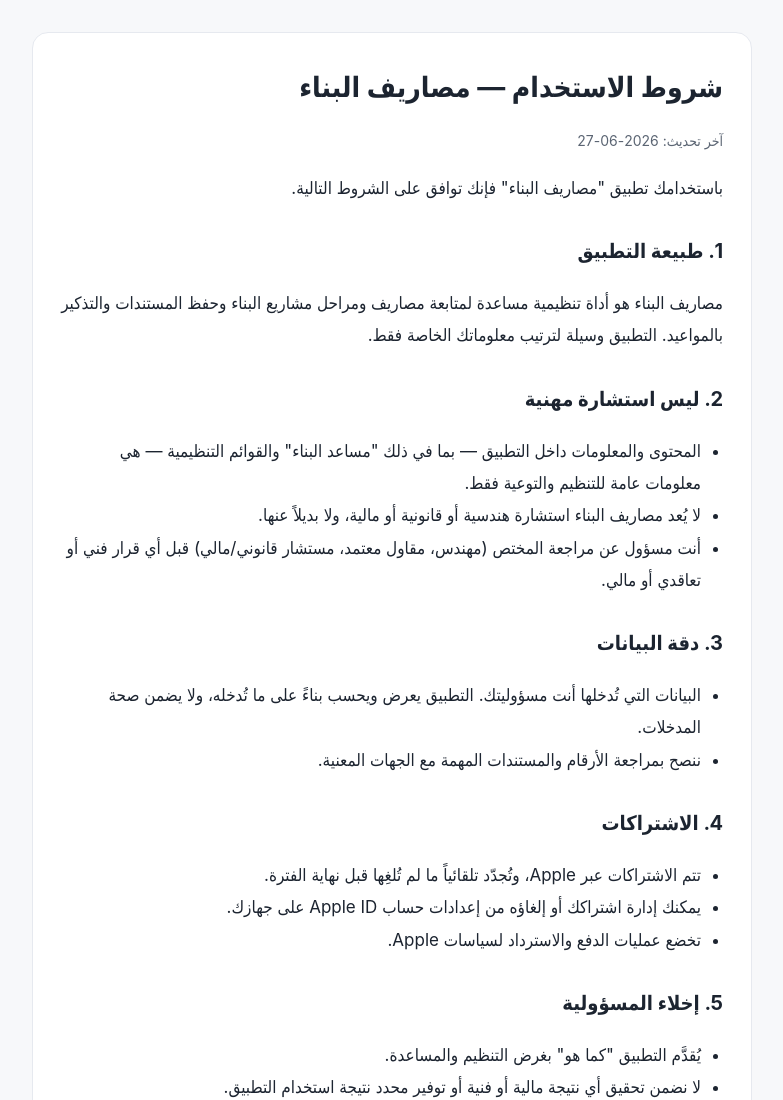
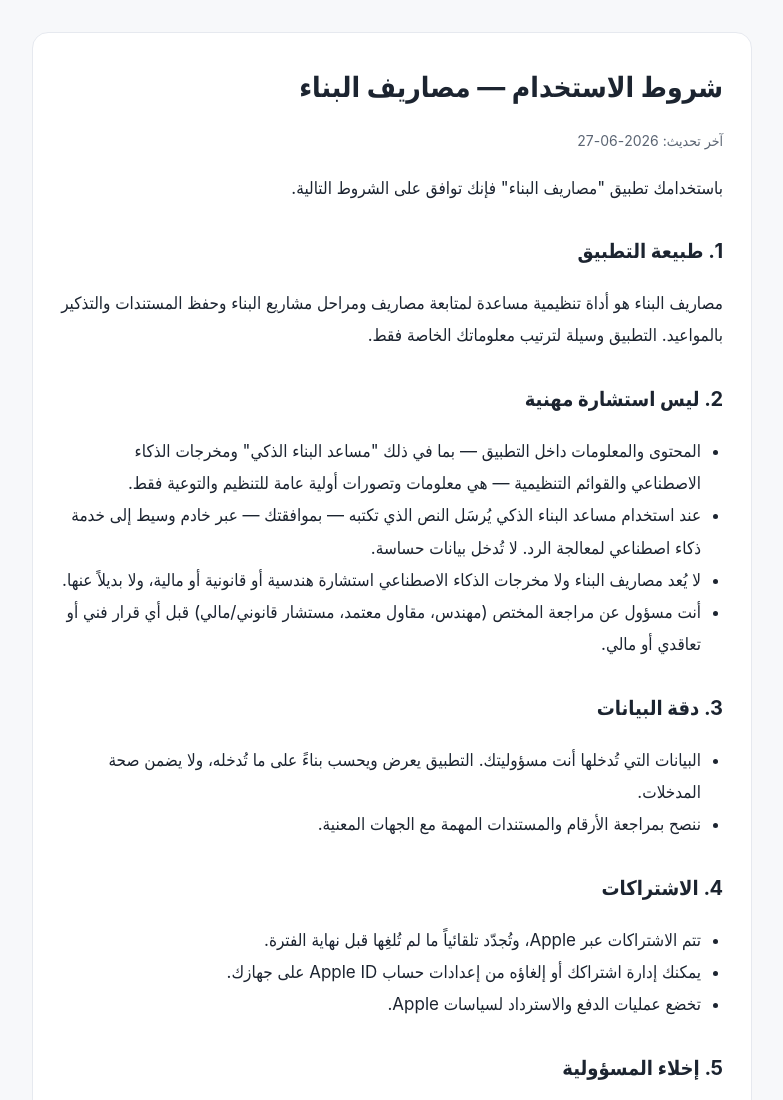
Before and after one commit to hqbani500-rgb/binyanak-pages, a plain HTML site: page terms.html in a window 1280 px wide. Shown: the top 1100 px of the page, without its empty margins (248-1031 px from the left). Drawn offline with Linux system fonts and the light colour scheme.

Commit message:
update privacy pages for AI features in Masarif Al-Bina 1.1

```diff
--- a/terms.html
+++ b/terms.html
@@ -35,8 +35,9 @@
 
       <h2>2. ليس استشارة مهنية</h2>
       <ul>
-        <li>المحتوى والمعلومات داخل التطبيق — بما في ذلك "مساعد البناء" والقوائم التنظيمية — هي معلومات عامة للتنظيم والتوعية فقط.</li>
-        <li>لا يُعد مصاريف البناء استشارة هندسية أو قانونية أو مالية، ولا بديلاً عنها.</li>
+        <li>المحتوى والمعلومات داخل التطبيق — بما في ذلك "مساعد البناء الذكي" ومخرجات الذكاء الاصطناعي والقوائم التنظيمية — هي معلومات وتصورات أولية عامة للتنظيم والتوعية فقط.</li>
+        <li>عند استخدام مساعد البناء الذكي يُرسَل النص الذي تكتبه — بموافقتك — عبر خادم وسيط إلى خدمة ذكاء اصطناعي لمعالجة الرد. لا تُدخل بيانات حساسة.</li>
+        <li>لا يُعد مصاريف البناء ولا مخرجات الذكاء الاصطناعي استشارة هندسية أو قانونية أو مالية، ولا بديلاً عنها.</li>
         <li>أنت مسؤول عن مراجعة المختص (مهندس، مقاول معتمد، مستشار قانوني/مالي) قبل أي قرار فني أو تعاقدي أو مالي.</li>
       </ul>
 
```
Also changed, not shown: support.html (+3 -0 lines).
